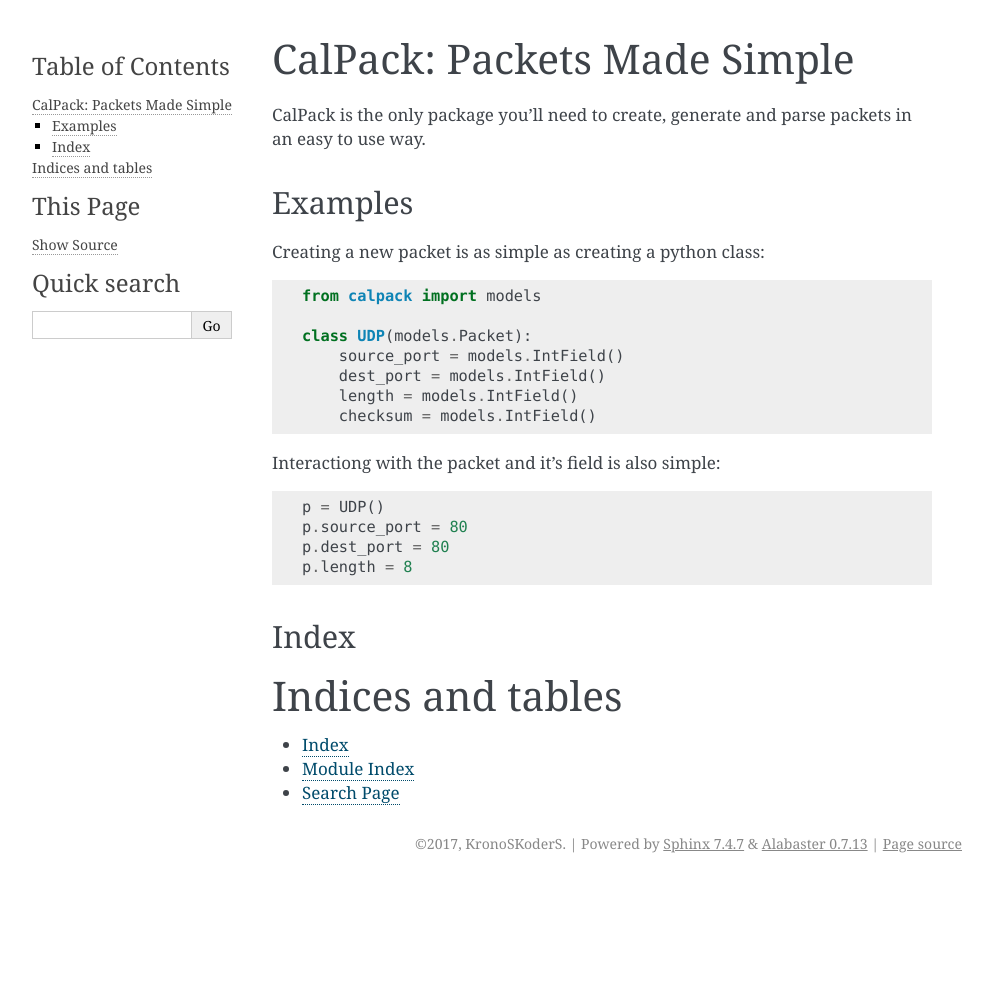
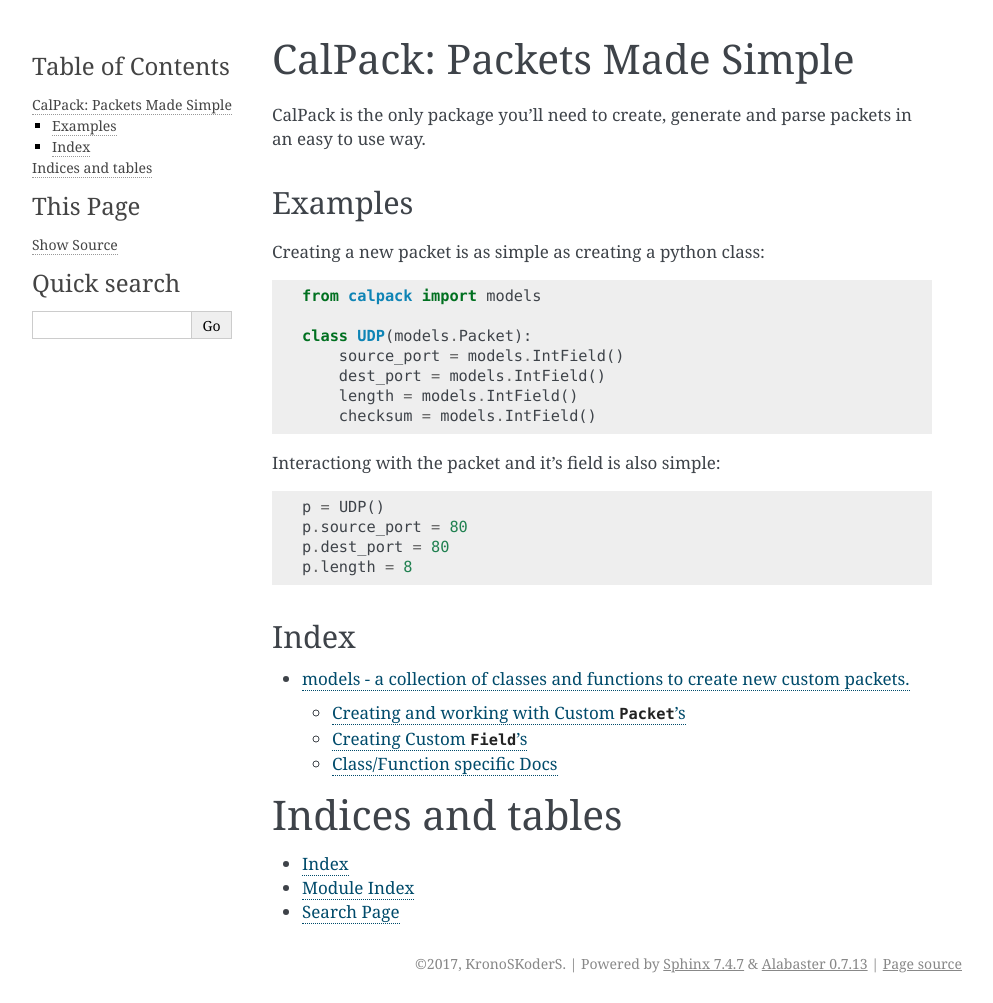
Before and after one commit to KronoSKoderS/CalPack, a Sphinx documentation site: the page built from docs/index.rst, in a window 1280 px wide. Shown: the whole page, without its empty margins (148-1141 px from the left). Built offline with Sphinx 7.4.7, drawn with Linux system fonts in a browser that asks for light colours; before the commit the page ends 900 px from its top, so only the background shows below that; some of the changed lines change nothing that is shown.

Commit message:
updating documentation

```diff
--- a/docs/modelsdoc.rst
+++ b/docs/modelsdoc.rst
@@ -1,2 +1,91 @@
+=======================================================================================================================
+models - a collection of classes and functions to create new custom packets.
+=======================================================================================================================
+
+This module is the building blocks for creating packets.  It also provides the ability for users to create custom
+fields for their packets.
+
+Creating and working with Custom :code:`Packet`'s
+------------------------------------------------
+
+Creating a custom packet requires inheriting the :code:`Packet` class and then defining the Field within the order they are
+expected to be seen::
+
+    from calpack import models
+
+    class Header(models.Packet):
+        source = models.IntField()
+        dest = models.IntField()
+        data1 = models.IntField()
+        data2 = models.IntField()
+
+Once the packet is defined, creating an instance of that packet allows you to manipulate it.  Fields are automatically
+set to a 'default' zero'd value::
+
+    my_pkt = Header()
+
+    my_pkt.source = 123
+    my_pkt.dest = 456
+    my_pkt.data1 = 789
+
+    print(my_pkt.source)  # 123
+
+Packet fields can be easily copied and compared to other packets::
+
+    my_pkt2 = Header()
+    my_pkt2.source = my_pkt.source
+    my_pkt2.dest = 654
+
+    my_pkt.source == my_pkt2.source  # True
+    my_pkt.dest == my_pkt2.dest  # False
+
+
+Packets themself can also be campared::
+
+    my_pkt = Header()
+    my_pkt.source = 123
+    my_pkt.dest = 456
+    my_pkt.data1 = 789
+
+    my_pkt2 = Header()
+    my_pkt2.source = 123
+    my_pkt2.dest = 456
+    my_pkt2.data1 = 123
+
+    my_pkt == my_pkt2 # False
+    my_pkt2.data1 = 789
+
+    my_pkt == my_pkt2 # True
+
+Creating Custom :code:`Field`'s
+---------------------------------
+
+
+Within your custom  :code:`Field` you can customize the following functions:
+
+        * create_field_c_tuple
+        * bit_len
+        * py_to_c
+        * c_to_py
+
+    :code:`create_field_c_tuple`
+
+    .. TODO:: Update section
+
+    :code:`bit_len`
+
+    .. TODO:: Update section
+
+    :code:`py_to_c`
+
+    .. TODO:: Update section
+
+    :code:`c_to_py`
+
+    .. TODO:: Update section
+
+Class/Function specific Docs
+----------------------------
+
 .. automodule:: models
    :members:
```
